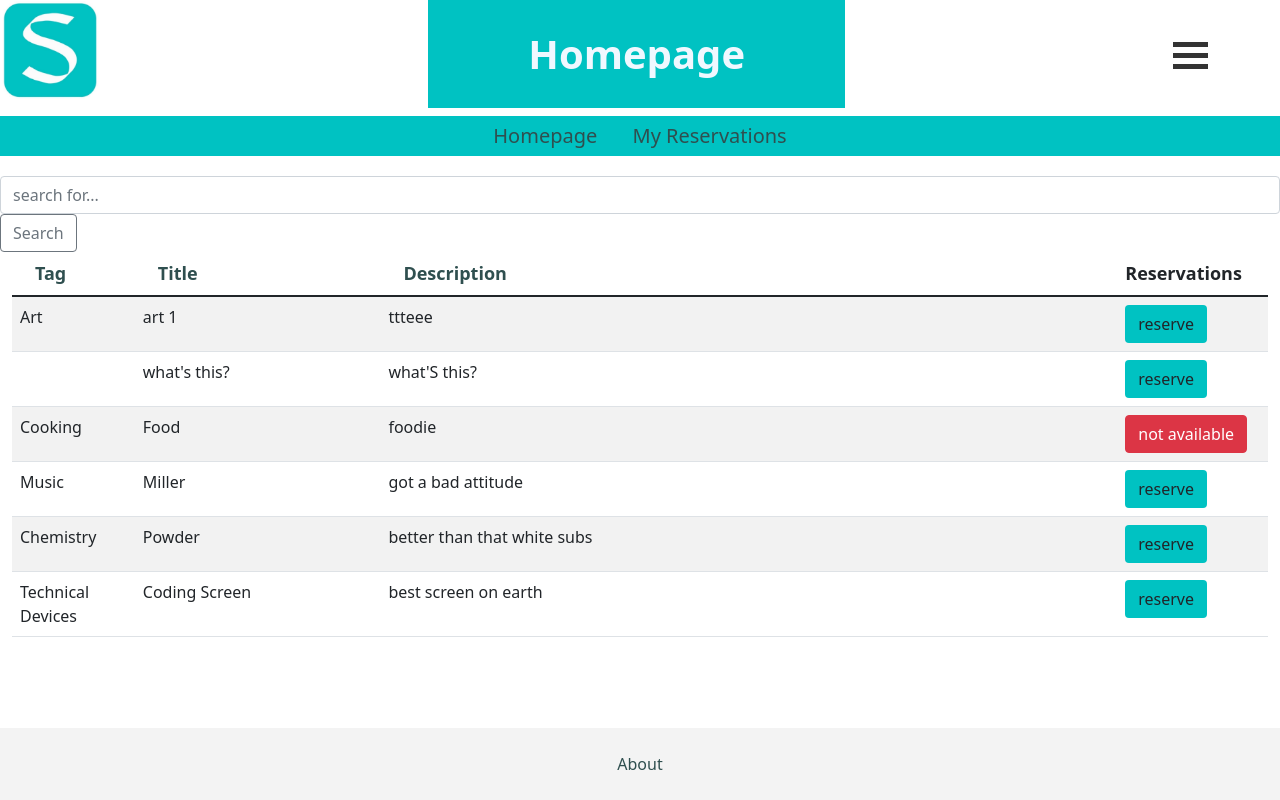
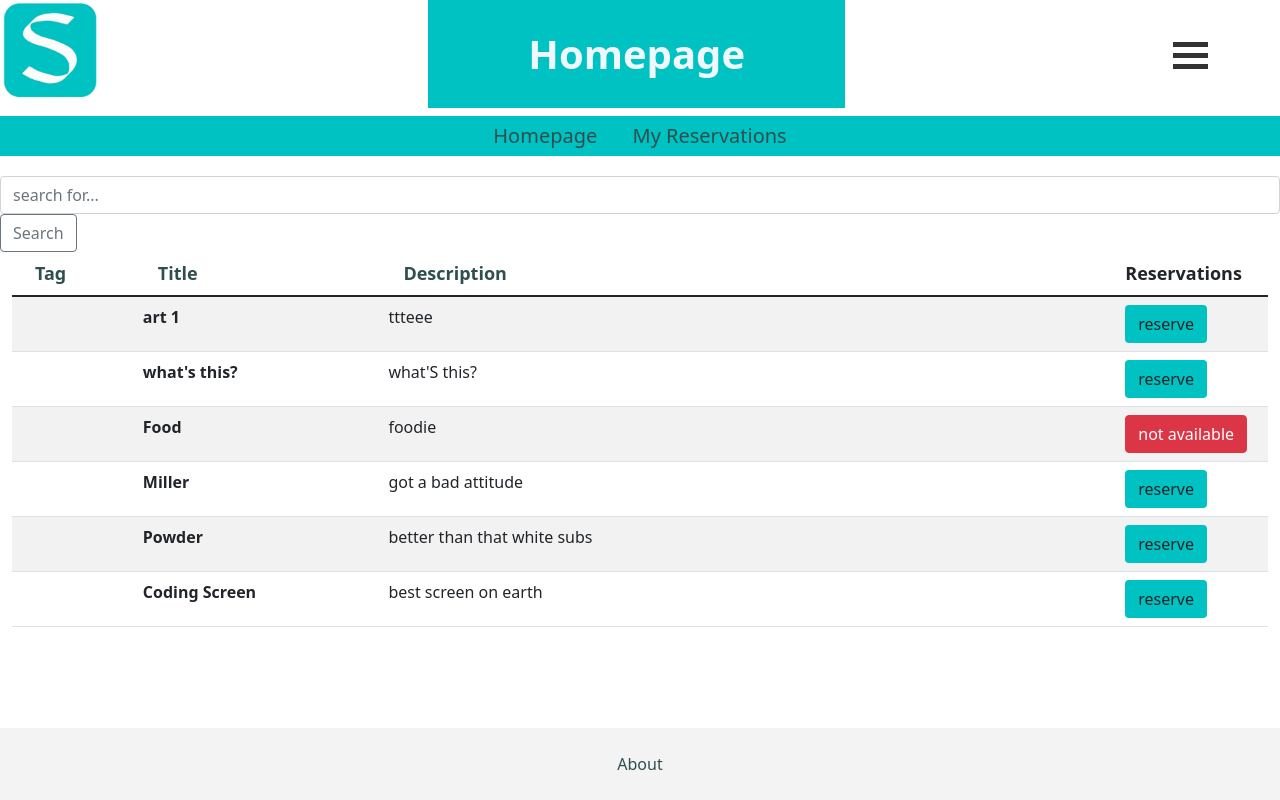
Before and after one commit to armand143/SimpleSlot_UniProject, a Django app: page /cls/ in a window 1280 px wide. Run offline with Django 4.2, Linux system fonts and the light colour scheme; data comes from the database, SQL or seed files in the repository; both versions use the stored data as it was after the commit; some libraries are stand-ins or nearby versions.

Commit message:
better tags

```diff
--- a/firstapp/forms.py
+++ b/firstapp/forms.py
@@ -48,7 +48,7 @@ class ReservationForm(ModelForm):
         model = Reservation
         fields = ['date']
         widgets = {
-            'cluster_title': forms.TextInput(attrs= {'class': 'form-control'}),
+            # 'cluster_title': forms.TextInput(attrs= {'class': 'form-control'}),
 			'date': DateInput(),
 
 		}
--- a/firstapp/templates/firstapp/base.html
+++ b/firstapp/templates/firstapp/base.html
@@ -14,6 +14,8 @@
           rel="stylesheet"
           integrity="sha384-1BmE4kWBq78iYhFldvKuhfTAU6auU8tT94WrHftjDbrCEXSU1oBoqyl2QvZ6jIW3"
           crossorigin="anonymous">
+    <script src="{% static 'fontawesomefree/js/all.min.js' %}"></script>
+    <link href="{% static 'fontawesomefree/css/all.min.css' %}" rel="stylesheet" type="text/css">
 </head>
 <body>
 {% block body %}
--- a/firstapp/templates/firstapp/homepageStudent.html
+++ b/firstapp/templates/firstapp/homepageStudent.html
@@ -77,8 +77,20 @@
         <tbody>
             {% for cl in cluster %}
               <tr>
-                <td class="col-sm-1">{{cl.tag_system}}</td>
-                <td class="col-sm-2">{{cl.title}}</td>
+                {%if cl.tag_system == 'Art' %}
+                <td class="col-sm-1"> <i class="fa-solid fa-paintbrush fa-3x"></i></td>
+                {%elif cl.tag_system == 'Chemistry' %}
+                <td class="col-sm-1"> <i class="fa-solid fa-flask-vial fa-3x"></i> </td>
+                {%elif cl.tag_system == 'Technical Devices' %}
+                <td class="col-sm-1"> <i class="fa-solid fa-desktop fa-3x"></i> </td>
+                {%elif cl.tag_system == 'Cooking' %}
+                <td class="col-sm-1"> <i class="fa-solid fa-kitchen-set fa-3x"></i> </td>
+                {%elif cl.tag_system == 'Music' %}
+                <td class="col-sm-1"> <i class="fa-solid fa-music fa-3x"></i></td>
+                {%else%}
+                <td class="col-sm-1"> <i class="fa-solid fa-question fa-3x"></i> </td>
+                {% endif %}
+                <td class="col-sm-2"><strong> {{cl.title}} </strong></td>
                 <td class="col-lg-6">{{cl.Beschreibung}}</td>
                 {%if cl.availability == True %}
                   <td class="col-sm-1">
--- a/todo_server/settings.py
+++ b/todo_server/settings.py
@@ -32,13 +32,15 @@ ALLOWED_HOSTS = []
 
 INSTALLED_APPS = [
     'firstapp',
-    #'firstapp.apps.FirstappConfig',
+    'fontawesomefree',
+    # 'firstapp.apps.FirstappConfig',
     'django.contrib.admin',
     'django.contrib.auth',
     'django.contrib.contenttypes',
     'django.contrib.sessions',
     'django.contrib.messages',
     'django.contrib.staticfiles',
+
 ]
 
 MIDDLEWARE = [
```
Also changed, not shown: db.sqlite3.
